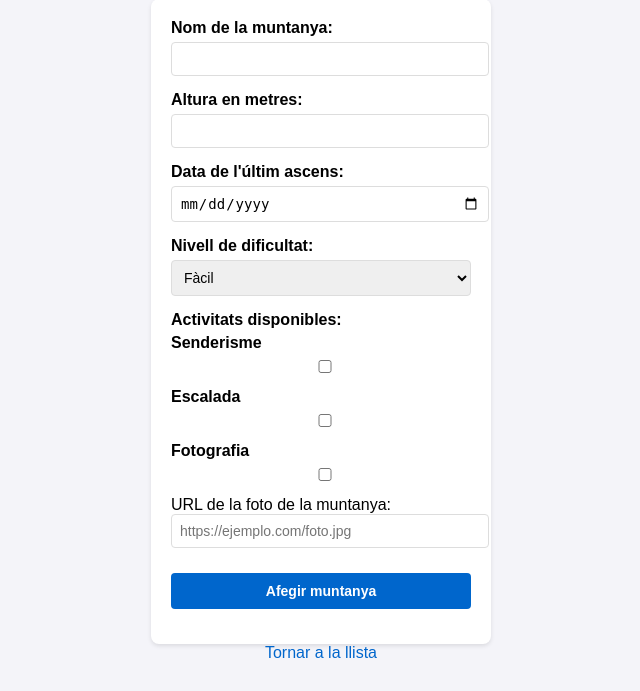
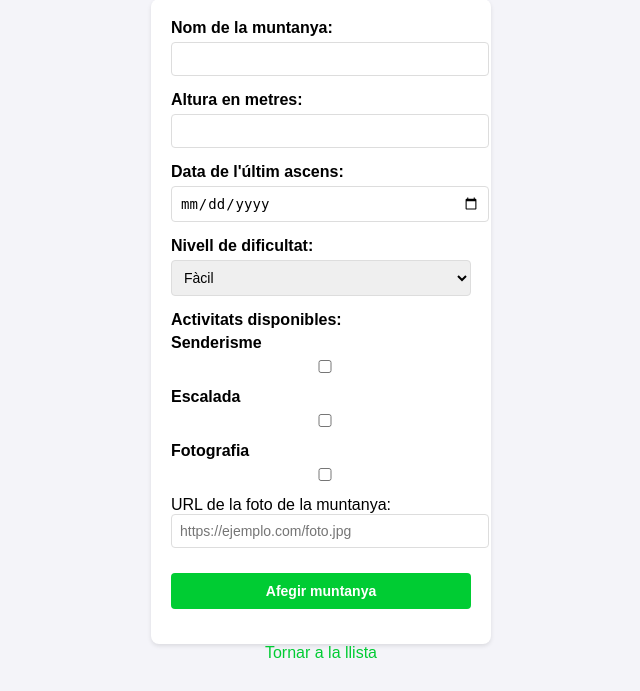
Before and after one commit to laasso/php, a PHP site: page /add_muntanyes.php in a window 1280 px wide. Shown: the part 109-800 px from the top of the page, without its empty margins (319-959 px from the left). Run offline with PHP 8.4, Linux system fonts and the light colour scheme.

Commit message:
feat: agregar fuentes personalizadas y actualizar colores en el estilo

```diff
--- a/101224/index.php
+++ b/101224/index.php
@@ -12,7 +12,10 @@ if (!isset($_SESSION['muntanyes'])) {
     <meta charset="UTF-8">
     <meta name="viewport" content="width=device-width, initial-scale=1.0">
     <title>Gestión de Montañas</title>
-    <link rel="stylesheet" href="styles.css">
+    <link rel="stylesheet" href="styles.css"><link rel="preconnect" href="https://fonts.googleapis.com">
+    <link rel="preconnect" href="https://fonts.gstatic.com" crossorigin>
+    <link href="https://fonts.googleapis.com/css2?family=Dela+Gothic+One&family=Poppins:wght@900&display=swap" rel="stylesheet">
+
 </head>
 <body>
     <h1>Gestión de Montañas</h1>
--- a/101224/styles.css
+++ b/101224/styles.css
@@ -13,8 +13,14 @@ body {
 }
 
 h1 {
-    color: #333;
+    color: #00cc33;
     margin-bottom: 20px;
+    .poppins-black {
+        font-family: "Poppins", serif;
+        font-weight: 900;
+        font-style: normal;
+      }
+
 }
 
 ul {
@@ -31,7 +37,7 @@ ul li {
 }
 
 ul li a {
-    color: #0066cc;
+    color: #00cc33;
     text-decoration: none;
     margin-right: 10px;
     font-weight: bold;
@@ -65,7 +71,7 @@ form input, form select, form button, form textarea {
 }
 
 form button {
-    background-color: #0066cc;
+    background-color: #00cc33;
     color: #ffffff;
     border: none;
     cursor: pointer;
@@ -75,11 +81,11 @@ form button {
 }
 
 form button:hover {
-    background-color: #005bb5;
+    background-color: #349208;
 }
 
 a {
-    color: #0066cc;
+    color: #00cc33;
     text-decoration: none;
 }
 
@@ -95,7 +101,7 @@ a:hover {
 }
 
 button, .add-btn {
-    background-color: #0066cc;
+    background-color: #00cc33;
     color: white;
     border: none;
     padding: 10px 20px;
@@ -107,7 +113,7 @@ button, .add-btn {
 }
 
 button:hover, .add-btn:hover {
-    background-color: #005bb5;
+    background-color: #00cc33;
 }
 
 
@@ -162,7 +168,7 @@ ul li img {
 }
 
 ul li a {
-    color: #0066cc;
+    color: #00cc33;
     text-decoration: none;
     margin-right: 10px;
     font-weight: bold;
@@ -214,7 +220,7 @@ form input, form select, form button, form textarea {
 }
 
 form button {
-    background-color: #0066cc;
+    background-color: #00cc33;
     color: #ffffff;
     border: none;
     cursor: pointer;
@@ -224,11 +230,11 @@ form button {
 }
 
 form button:hover {
-    background-color: #005bb5;
+    background-color: #349208;
 }
 
 a {
-    color: #0066cc;
+    color: #00cc33;
     text-decoration: none;
 }
 
@@ -244,7 +250,7 @@ a:hover {
 }
 
 button, .add-btn {
-    background-color: #0066cc;
+    background-color: #00cc33;
     color: white;
     border: none;
     padding: 10px 20px;
@@ -256,5 +262,5 @@ button, .add-btn {
 }
 
 button:hover, .add-btn:hover {
-    background-color: #005bb5;
+    background-color: #349208;
 }
```
